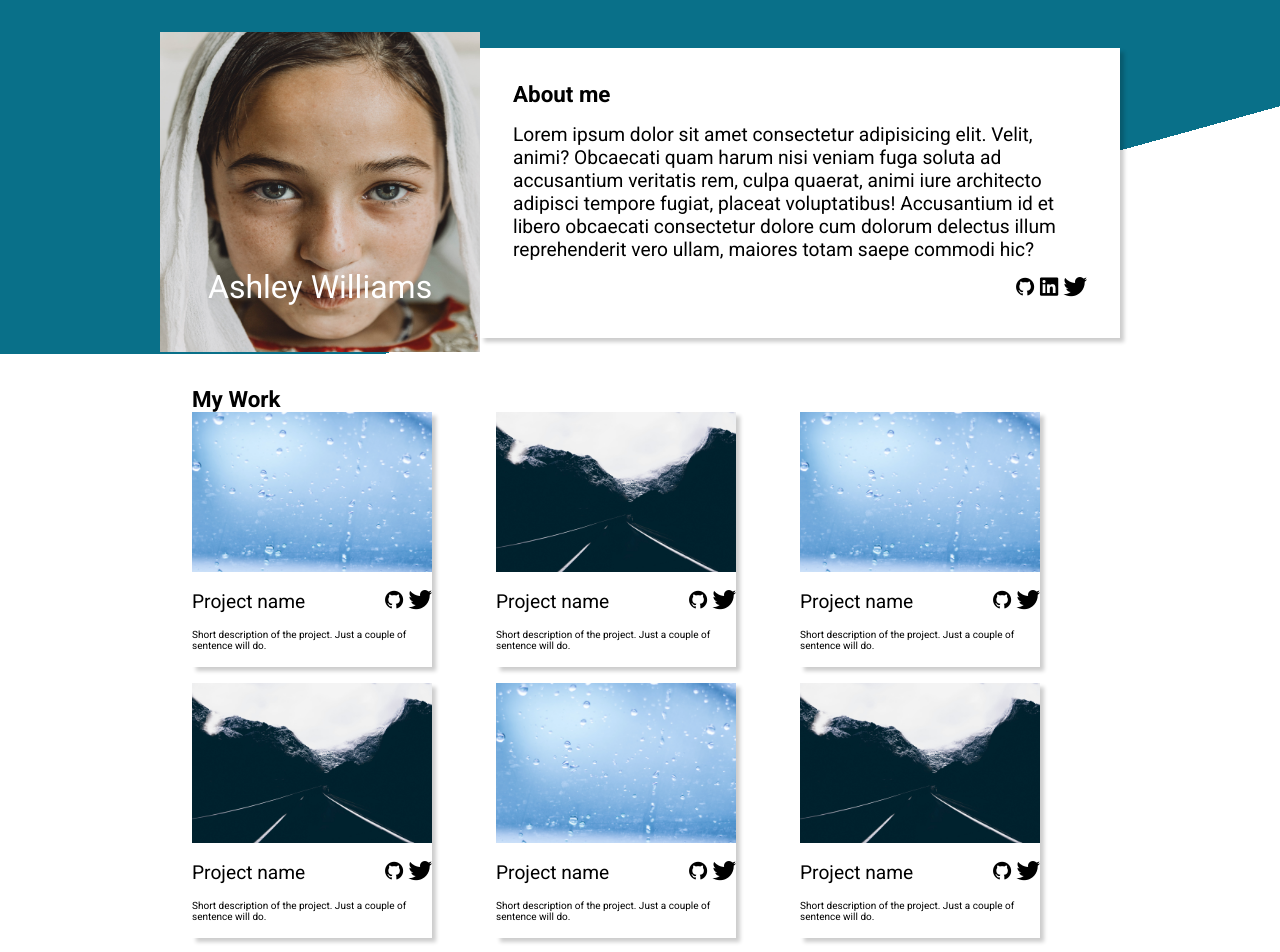
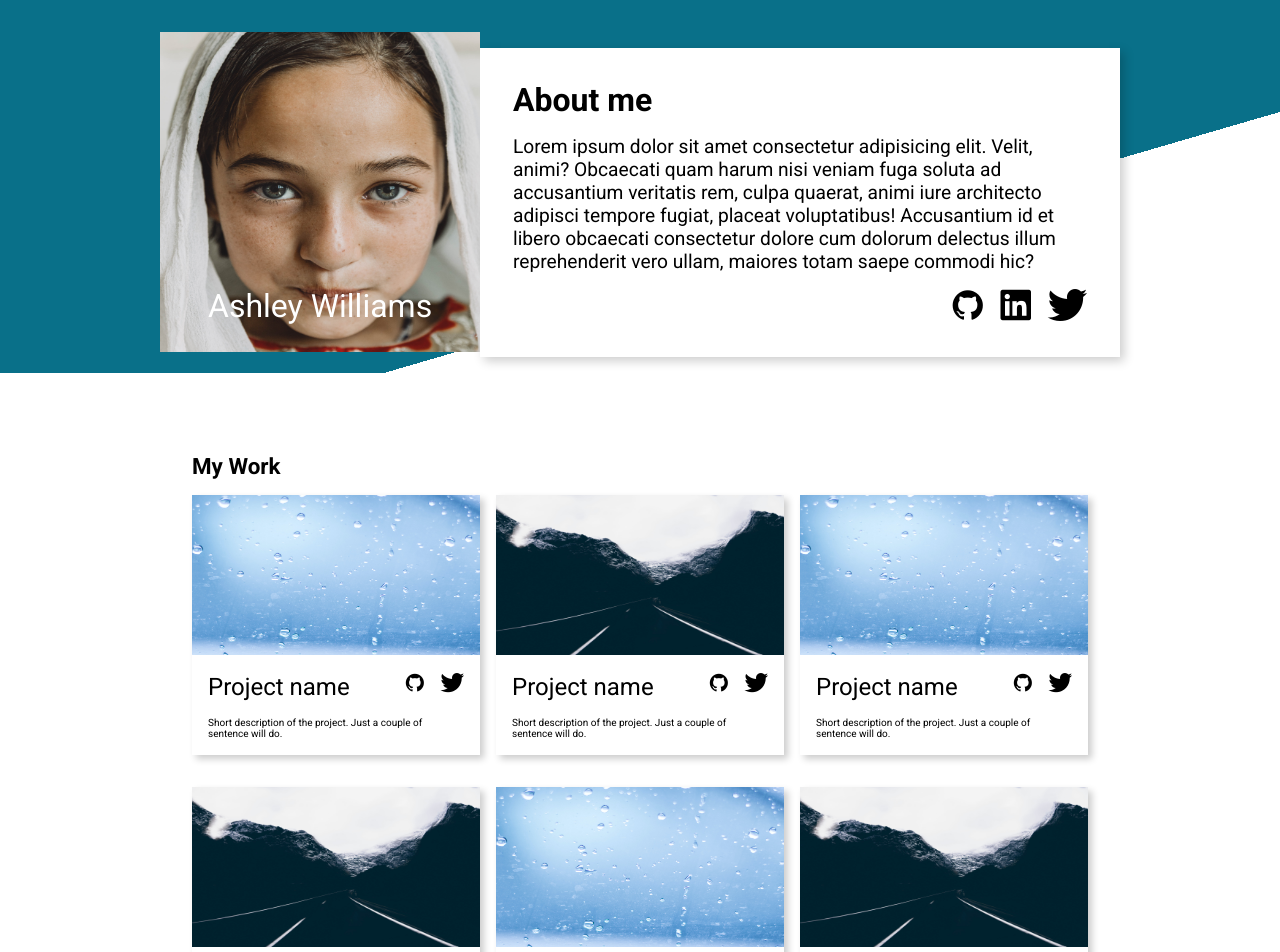
Before and after one commit to tunjhe/personal-porfolio-odin-project, a plain HTML site: page index.html in a window 1280 px wide. Shown: the top 952 px of the page. Drawn offline with nearby package versions, Linux system fonts and the light colour scheme; files whose address does not match are found by name.

Commit message:
Update styles.css

```diff
--- a/styles.css
+++ b/styles.css
@@ -1,13 +1,18 @@
+/* =============RESET CSS===========*/
 * {
   margin: 0;
   padding: 0;
   box-sizing: border-box;
 }
 
+/* =============GLOBAL STYLING===========*/
+
 body {
   font-size: 62.5%;
   font-family: 'Roboto', sans-serif;
 }
+
+/*=============HEADER STYLING STARTS===========*/
 
 .header {
   padding-top: 2rem;
@@ -27,11 +32,22 @@ body {
   gap: 1rem;
   background: #ffffff;
   border: 1px solid #fff;
-  box-shadow: 4px 4px 4px 0px rgba(0, 0, 0, 0.2);
+  box-shadow: 4px 4px 10px 0px rgba(0, 0, 0, 0.2);
+}
+
+.bio h2 {
+  font-size: 2rem;
 }
 
 .icons {
-  text-align: right;
+  display: flex;
+  justify-content: end;
+  gap: 1rem;
+  /* text-align: right; */
+}
+
+.icons i {
+  font-size: 2rem;
 }
 
 img {
@@ -43,22 +59,35 @@ a {
   text-decoration: none;
   color: black;
 }
+/*=============HEADER STYLING ENDS===========*/
 
+/*=============MAIN STYLING STARTS===========*/
 main {
-  margin: 2rem auto;
+  margin: 5rem auto;
   width: 70%;
 }
 
 .container > .project-container > .project-img-container img {
   height: 10rem;
-  width: 15rem;
+  width: 100%;
 }
 
 .project-container {
-  width: 15rem;
+  margin-top: 1rem;
+  width: 18rem;
   display: flex;
   flex-direction: column;
-  box-shadow: 4px 4px 4px 0px rgba(0, 0, 0, 0.2);
+  box-shadow: 4px 4px 7px 0px rgba(0, 0, 0, 0.2);
+  transition: margin-left 2s ease;
+  cursor: pointer;
+}
+
+.title {
+  font-size: 2rem;
+}
+
+.project-container:hover {
+  margin-left: 1rem;
 }
 
 .img-container {
@@ -83,7 +112,7 @@ main {
 }
 
 .project-description-container {
-  padding: 1rem 0;
+  padding: 1rem;
 }
 
 .project-description-heading {
@@ -92,17 +121,29 @@ main {
   font-size: 1.2rem;
 }
 
+.project-heading {
+  font-weight: 400;
+  font-size: 1.5rem;
+}
+
+.project-link {
+  display: flex;
+  gap: 1rem;
+}
+
 .project-description {
   padding-top: 1rem;
 }
+/*=============MAIN STYLING ENDS===========*/
 
+/*=============FOOTER STYLING STARTS===========*/
 footer {
   display: flex;
   justify-content: center;
   gap: 1rem;
   background: #097089;
   color: #fff;
-  padding: 2rem;
+  padding: 3rem;
   font-size: 1.2rem;
 }
 
@@ -119,10 +160,24 @@ footer {
   align-items: center;
 }
 
+.footer-links {
+  display: flex;
+  gap: 1rem;
+  cursor: pointer;
+}
+
+.footer-links > i {
+  font-size: 2.5rem;
+  color: #000;
+}
+
 h2 {
   font-size: 1.4rem;
 }
 
+/*=============FOOTER STYLING ENDS===========*/
+
+/*=============MEDIA QUERY FOR MOBILE===========*/
 @media (max-width: 500px) {
   .header {
     display: flex;
@@ -143,9 +198,15 @@ h2 {
     flex-direction: column;
     justify-content: center;
   }
+
+  .icons {
+    display: none;
+  }
 }
 
-@media (min-width: 768px) and (max-width: 1024px) {
+/*=============MEDIA QUERY FOR TABLET===========*/
+
+@media (min-width: 501px) and (max-width: 1024px) {
   .container {
     display: grid;
     grid-template-columns: repeat(2, 1fr);
@@ -153,4 +214,8 @@ h2 {
     align-items: center;
     gap: 1rem;
   }
+
+  .icons {
+    display: none;
+  }
 }
```
